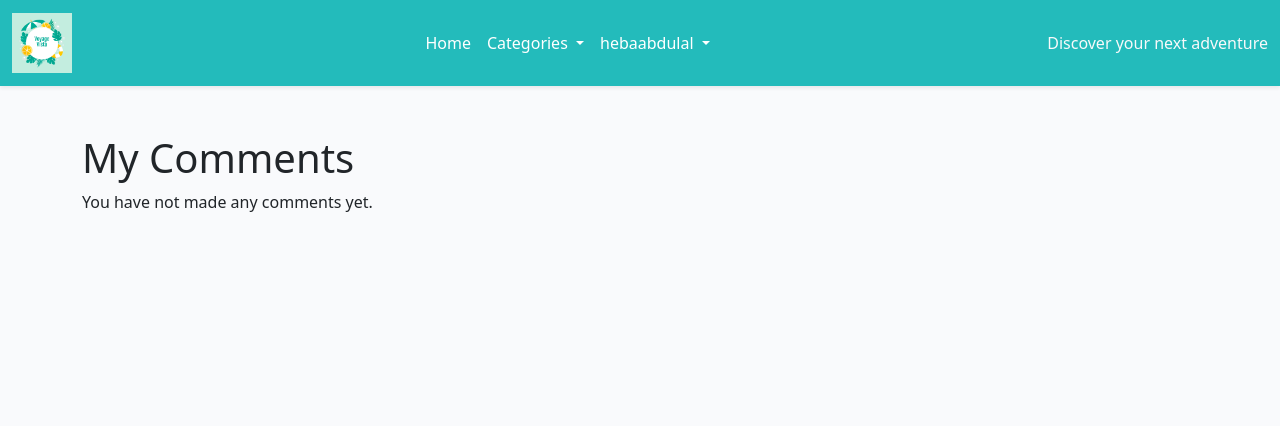
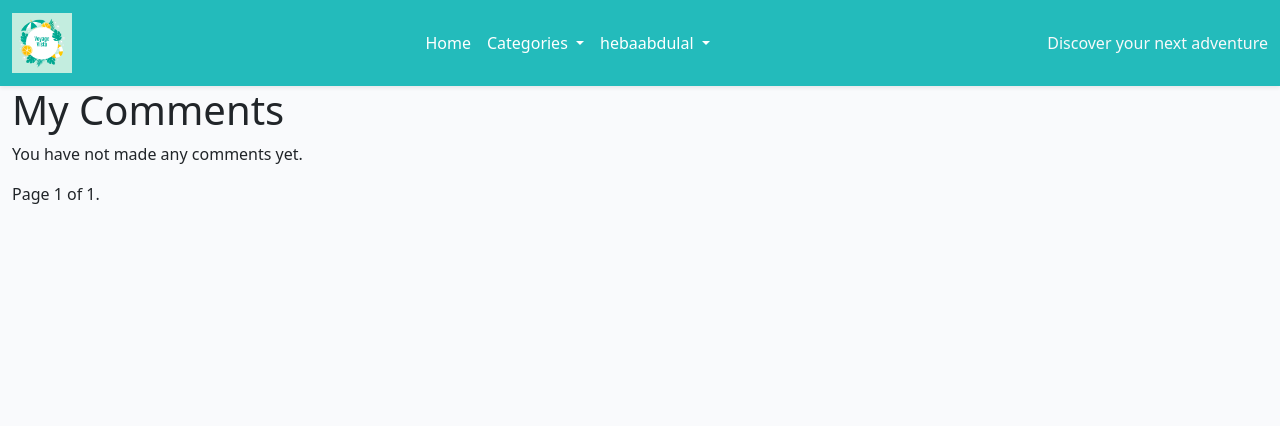
Before and after one commit to HebaAbdulal/voyage_vista, a Django app: page /my-comments/ in a window 1280 px wide. Shown: the top 426 px of the page. Run offline with Django 5.2, Linux system fonts and the light colour scheme; a user stored in the database is signed in; data that the repository does not hold is empty; parts of the project's set-up code (start-up, migrations or seed data) failed here and were passed over.

Commit message:
Update my_comments template to improve layout and add pagination controls

```diff
--- a/templates/my_comments.html
+++ b/templates/my_comments.html
@@ -1,18 +1,38 @@
 {% extends "base.html" %}
 
 {% block content %}
-<div class="container mt-5">
+<div class="container-fluid">
     <h1>My Comments</h1>
     <div class="list-group">
         {% for comment in user_comments %}
+            <div class="col-md-3">
+                <div class="card mb-4">
                     <a href="{% url 'post_detail' comment.post.slug %}" class="list-group-item list-group-item-action">
                         <h5 class="mb-1">{{ comment.post.title }}</h5>
                         <p class="mb-1">{{ comment.body }}</p>
                         <small>Posted on {{ comment.created_on }}</small>
                     </a>
+                </div>
+            </div>
             {% empty %}
             <p>You have not made any comments yet.</p>
             {% endfor %}
             </div>
+            <div class="pagination">
+                <span class="step-links">
+                    {% if page_obj.has_previous %}
+                        <a href="?page=1">&laquo; First</a>
+                        <a href="?page={{ page_obj.previous_page_number }}">Previous</a>
+                    {% endif %}
+                    <span class="current">
+                        Page {{ page_obj.number }} of {{ page_obj.paginator.num_pages }}.
+                    </span>
+                    {% if page_obj.has_next %}
+                        <a href="?page={{ page_obj.next_page_number }}">Next</a>
+                        <a href="?page={{ page_obj.paginator.num_pages }}">Last &raquo;</a>
+                    {% endif %}
+                </span>
+            </div>
+    </div>
 </div>
 {% endblock %}
```
Lines whose indentation alone changed are shown as unchanged.
